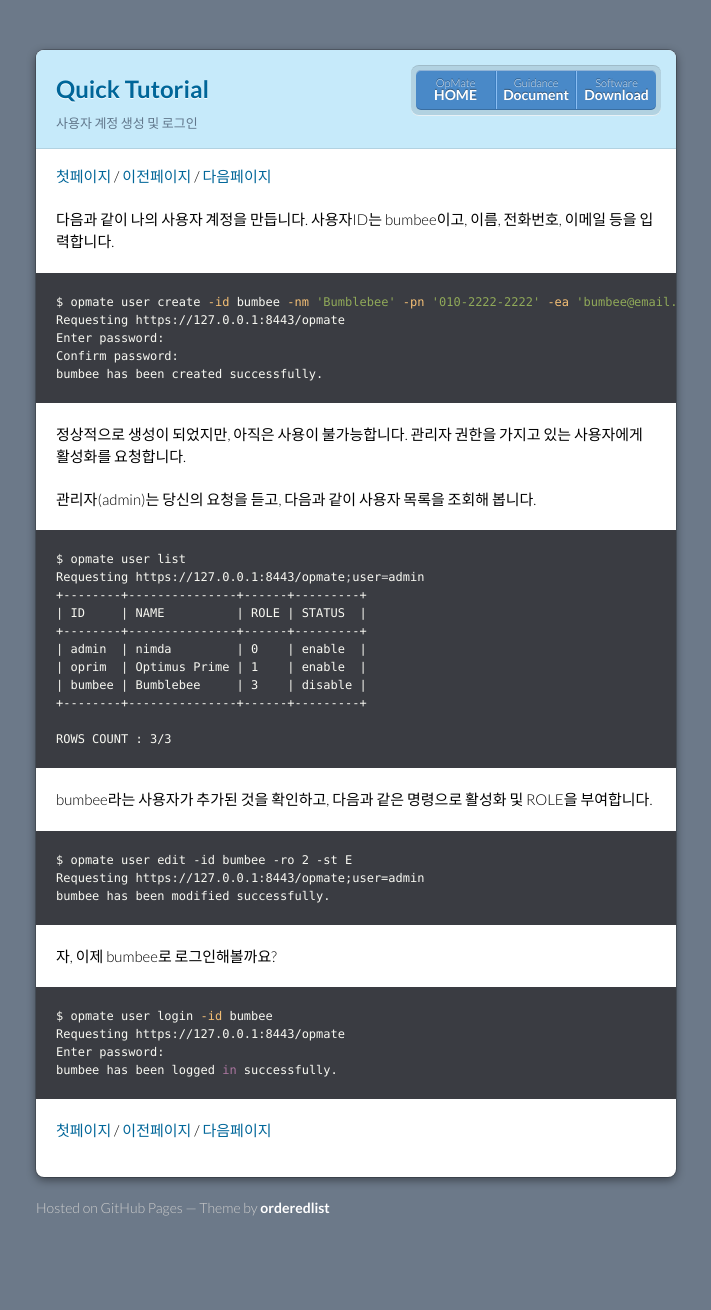
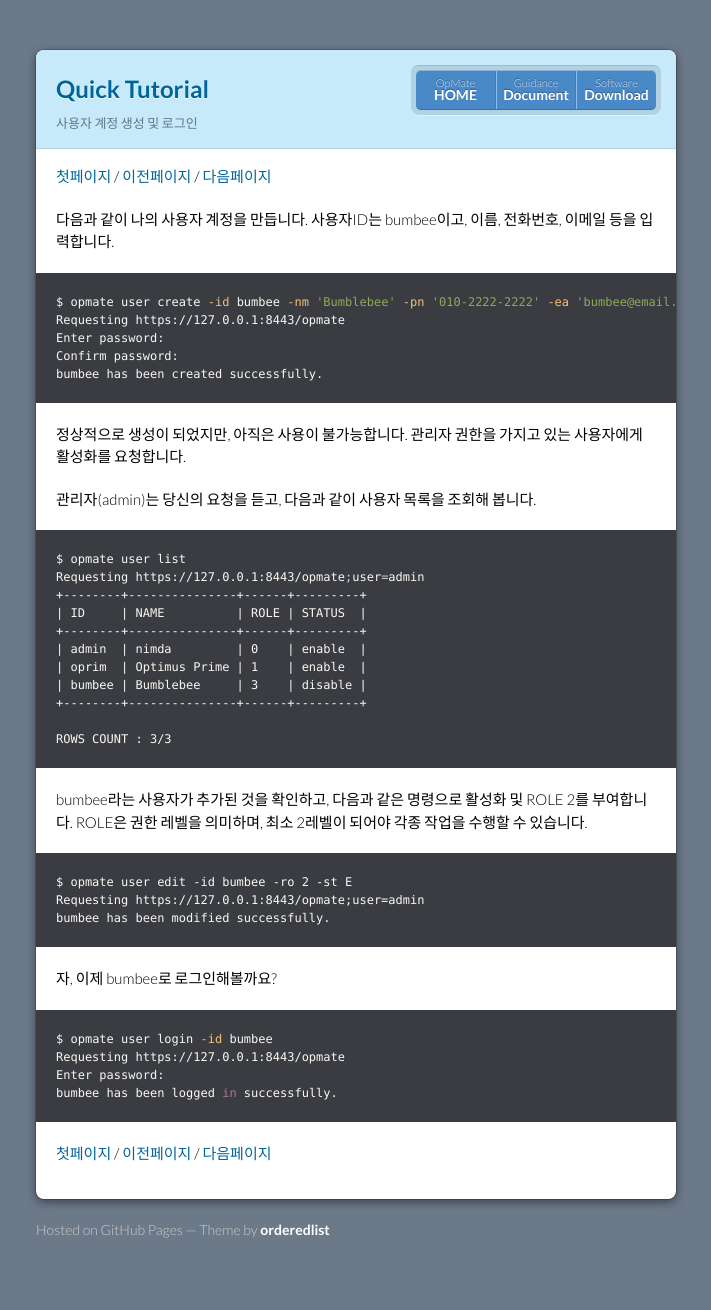
Before and after one commit to opmate/opmate.github.io, a Jekyll site: the page built from document/QuickTutorial2.md, in a window 1280 px wide. Shown: the whole page, without its empty margins (284-995 px from the left). Built offline with Jekyll 4.4.1, drawn with Linux system fonts in a browser that asks for light colours; our own code applies the rules of GitHub Pages for plain Markdown files; a script that is not in the unit is left out; the repository's description, which GitHub fills in, is left out; before the commit the page ends 1288 px from its top, so only the background shows below that.

Commit message:
Update QuickTutorial2.md

````diff
--- a/document/QuickTutorial2.md
+++ b/document/QuickTutorial2.md
@@ -35,7 +35,8 @@ Requesting https://127.0.0.1:8443/opmate;user=admin
 ROWS COUNT : 3/3
 ```
 
-bumbee라는 사용자가 추가된 것을 확인하고, 다음과 같은 명령으로 활성화 및 ROLE을 부여합니다.
+bumbee라는 사용자가 추가된 것을 확인하고, 다음과 같은 명령으로 활성화 및 ROLE 2를 부여합니다.
+ROLE은 권한 레벨을 의미하며, 최소 2레벨이 되어야 각종 작업을 수행할 수 있습니다.
 
 ```
 $ opmate user edit -id bumbee -ro 2 -st E
````
